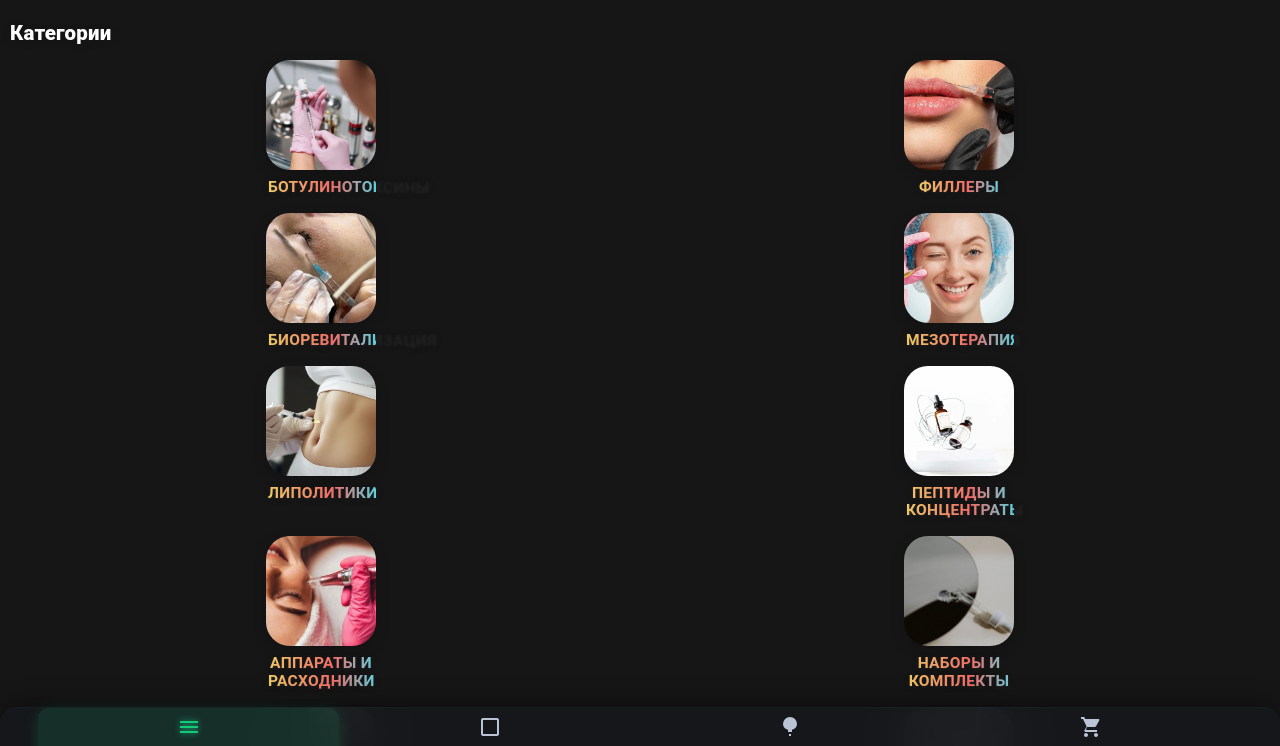
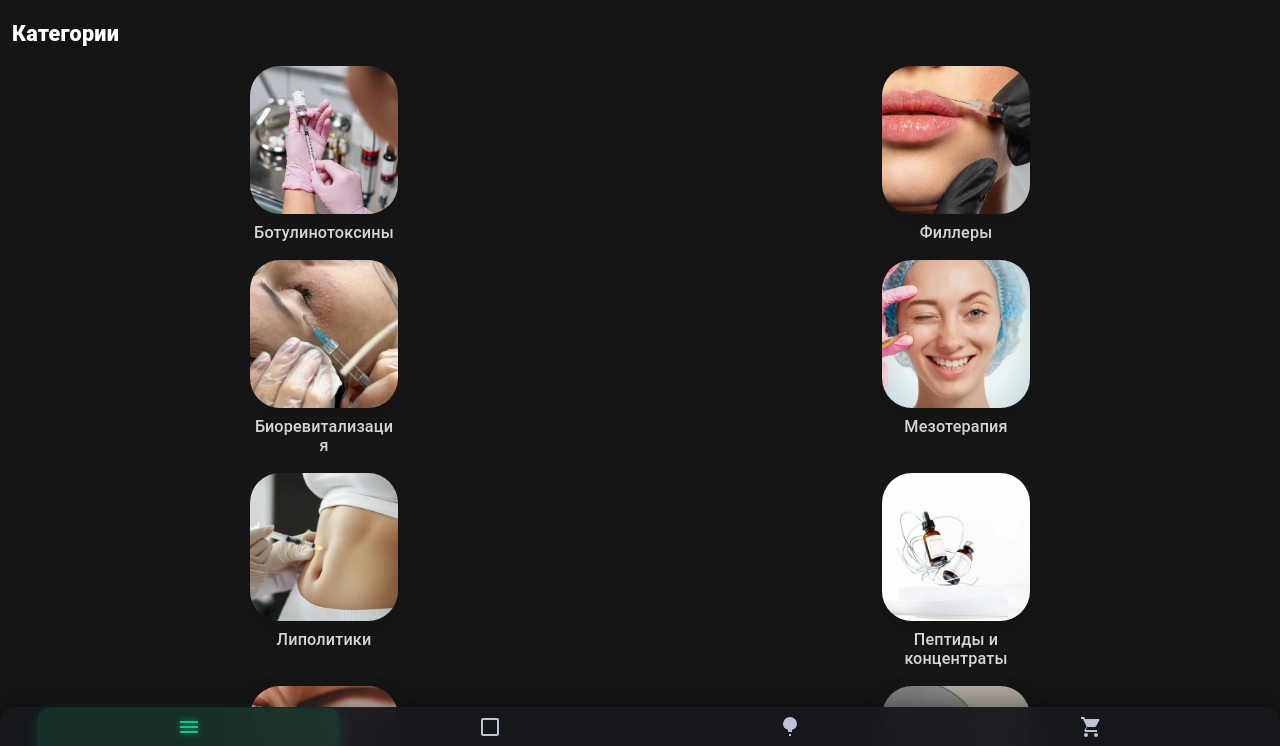
Before and after one commit to AlexSalavat/facade-stone-app, a React (Vite) app: page /catalog in a window 1280 px wide. Shown: the top 746 px of the page. Built offline with nearby package versions, Linux system fonts and the light colour scheme; the HTML template or start-up script is replaced by a standard one.

Commit message:
fix: correctb

```diff
--- a/src/styles/CategoryCard.css
+++ b/src/styles/CategoryCard.css
@@ -10,16 +10,16 @@
 }
 
 .category-card-link:active {
-  transform: scale(0.96);
+  transform: scale(0.97);
 }
 
 .category-card-img-wrap {
-  width: 110px;
-  height: 110px;
-  border-radius: 24px;
+  width: 148px;
+  height: 148px;
+  border-radius: 30px;
   overflow: hidden;
-  background: #181921;
-  box-shadow: 0 4px 14px #0003, 0 0.5px 2px #fff2 inset;
+  background: #191b20;
+  box-shadow: 0 6px 20px #0002, 0 0.5px 2px #fff1 inset;
   display: flex;
   align-items: center;
   justify-content: center;
@@ -34,20 +34,17 @@
 }
 
 .category-card-title {
-  font-size: 0.97rem;
-  font-weight: 700;
+  font-size: 1.01rem;
+  font-weight: 500;
   text-align: center;
-  line-height: 1.15;
-  letter-spacing: 0.02em;
-  max-width: 110px;
+  color: #e7e7e7;
+  max-width: 144px;
+  line-height: 1.18;
   margin: 0 auto;
   padding: 0 2px;
-  background: linear-gradient(90deg, #f6d365 0%, #fd6e6a 60%, #5fd7e7 100%);
-  background-clip: text;
-  -webkit-background-clip: text;
-  color: transparent;
-  -webkit-text-fill-color: transparent;
-  text-shadow: 0 1px 10px #0002, 0 1px 3px #fff1;
-  text-transform: uppercase;
+  letter-spacing: 0.01em;
+  opacity: 0.92;
+  text-shadow: 0 1px 8px #0002;
   border-radius: 5px;
+  word-break: break-word;
 }
--- a/src/styles/CategoryView.css
+++ b/src/styles/CategoryView.css
@@ -7,11 +7,11 @@
 }
 
 .category-view h2 {
-  font-size: 1.28rem;
+  font-size: 1.35rem;
   font-weight: 800;
-  margin-left: 10px;
+  margin-left: 12px;
   margin-top: 13px;
-  margin-bottom: 11px;
+  margin-bottom: 16px;
   color: #fff;
   letter-spacing: 0.01em;
   text-shadow: 0 2px 10px #0002;
@@ -20,7 +20,7 @@
 .category-cards-grid {
   display: grid;
   grid-template-columns: repeat(2, 1fr);
-  gap: 16px 4px;
-  padding: 4px 4px 14px 4px;
+  gap: 18px 4px;
+  padding: 4px 10px 14px 10px;
   justify-items: center;
 }
```
